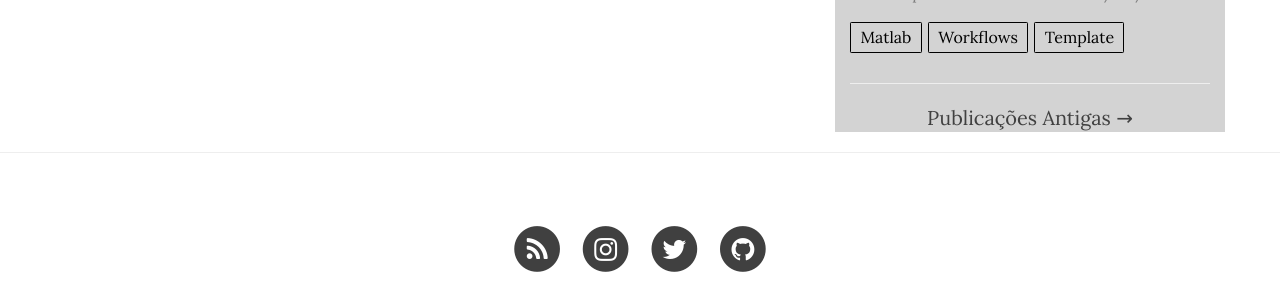
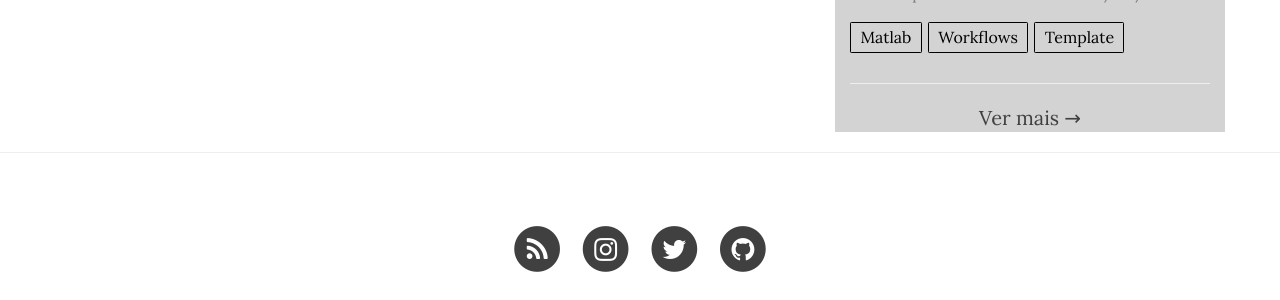
Before and after one commit to lead-ifal/lead-ifal.github.io, a Jekyll site: the page built from index.html, in a window 1280 px wide. Shown: the part 1145-1445 px from the top of the page. Built offline with Jekyll 4.4.1, drawn with Linux system fonts in a browser that asks for light colours; nearby versions of some CDN libraries; the list of posts is cut into pages by our own code.

Commit message:
- Ajustes diversos.

```diff
--- a/css/clean-blog.css
+++ b/css/clean-blog.css
@@ -35,7 +35,7 @@
 }
 a:hover,
 a:focus {
-  color: #0085a1;
+  color: #326585;
 }
 a img:hover,
 a img:focus {
--- a/index.html
+++ b/index.html
@@ -15,7 +15,7 @@
         {% endif %}
     </a>
     <!-- TODO: Inserir miniatura com foto do projeto -->
-    <p class="post-meta" style="margin-bottom:5px">Escrito por {{ post.author }} em {{ post.date | date: "%d/%m/%Y" }}</p>
+    {% if 2 > 1%}<p class="post-meta" style="margin-bottom:5px">Escrito por {{ post.author }} em {{ post.date | date: "%d/%m/%Y" }}</p>{% endif %}
 	<div class="notepad-index-post-tags" style="">
 		{% for tag in post.tags %}<a href="{{ site.baseurl }}/search/index.html#{{ tag | cgi_encode }}" title="Other posts from the {{ tag | capitalize }} tag">{{ tag | capitalize }}</a>{% unless forloop.last %}&nbsp;{% endunless %}{% endfor %}
 	</div>
@@ -28,13 +28,13 @@
 <ul class="pager">
     {% if paginator.previous_page %}
     <li class="previous">
-        <a href="{{ paginator.previous_page_path | prepend: site.baseurl | replace: '//', '/' }}">&larr; Publicações Novas</a>
+        <a href="{{ paginator.previous_page_path | prepend: site.baseurl | replace: '//', '/' }}">&larr; Voltar</a>
     </li>
     {% endif %}
     {% if paginator.next_page %}
     <li class="next">
     </li>
-        <a href="{{ paginator.next_page_path | prepend: site.baseurl | replace: '//', '/' }}">Publicações Antigas &rarr;</a>
+        <a href="{{ paginator.next_page_path | prepend: site.baseurl | replace: '//', '/' }}">Ver mais &rarr;</a>
     {% endif %}
 </ul>
 {% endif %}
```
